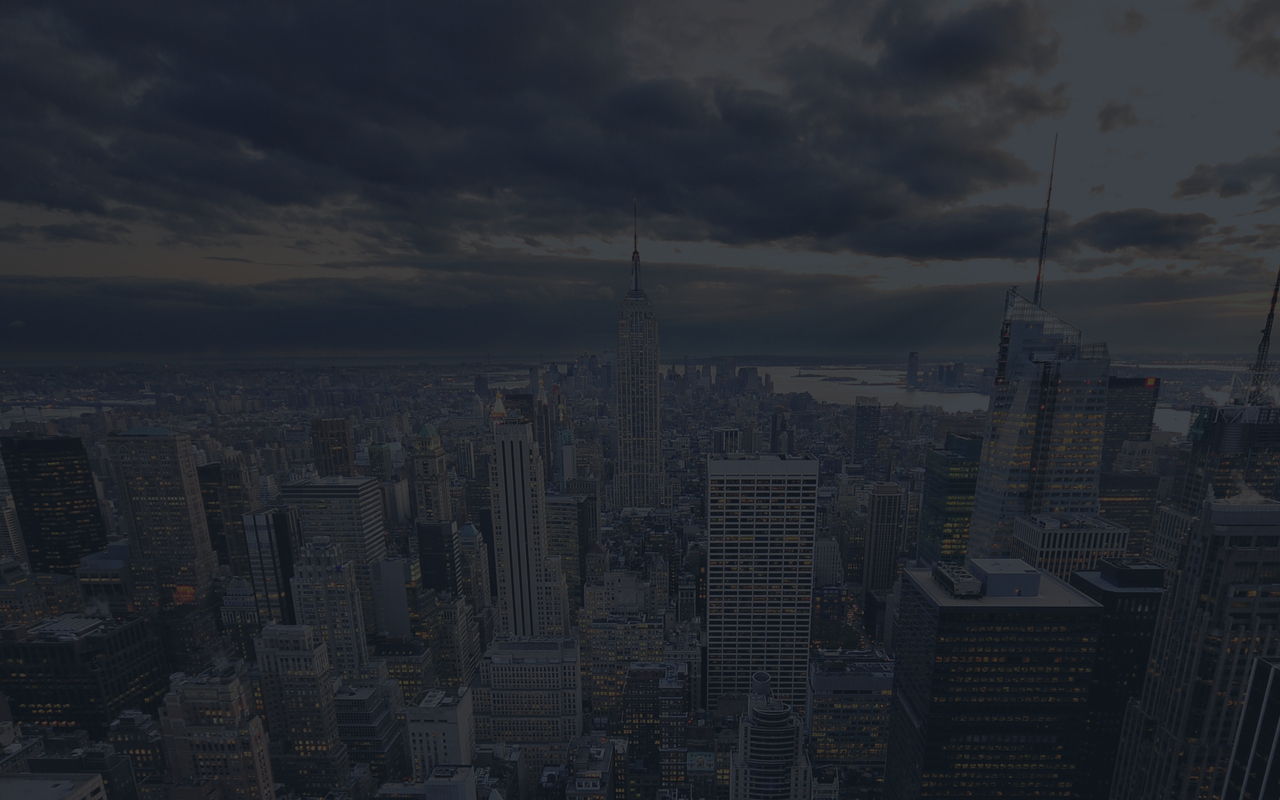
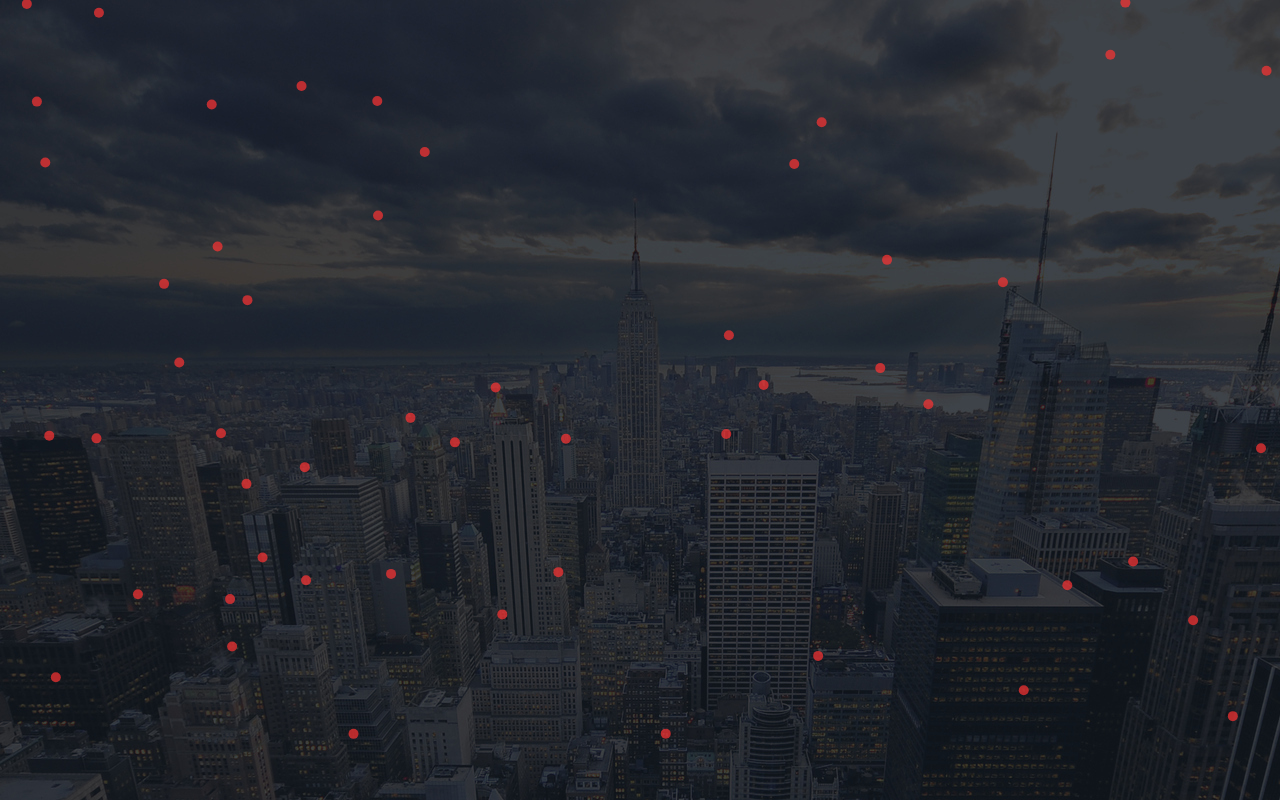
Before and after one commit to mschristensen/BoidsCanvas, a plain HTML site: page demo.html in a window 1280 px wide. Drawn offline with Linux system fonts and the light colour scheme.

Commit message:
boids drawn and moving around, flocking behaviour not working yet

```diff
--- a/boids-canvas.js
+++ b/boids-canvas.js
@@ -1,3 +1,111 @@
+var Boid = function(parent, position, velocity, colour) {
+  this.position = position;
+  this.velocity = velocity;
+
+  // Check if valid colour
+  if (!(/(^#[0-9A-F]{6}$)|(^#[0-9A-F]{3}$)/i).test(colour)) {
+    console.error('Please specify a valid boid hexadecimal color');
+    return false;
+  }
+  this.colour = colour;
+  this.parent = parent;
+}
+
+Boid.prototype.draw = function () {
+  // Draw boid
+  this.parent.ctx.beginPath();
+  this.parent.ctx.fillStyle = this.colour;
+  this.parent.ctx.globalAlpha = 0.7;
+  this.parent.ctx.arc(this.position.x, this.position.y, 5, 0, 2 * Math.PI);
+  this.parent.ctx.fill();
+};
+
+Boid.prototype.update = function () {
+  var v1 = this.cohesion();
+  var v2 = this.separation();
+  var v3 = this.alignment();
+  var v4 = this.contain();
+
+  this.velocity.x += (v1.x + v2.x + v3.x + v4.x);
+  this.velocity.y += (v1.y + v2.y + v3.y + v4.y);
+
+  // Limit the velocity
+  var v_mag = Math.sqrt((this.velocity.x * this.velocity.x) + (this.velocity.y * this.velocity.y));
+  if(v_mag > this.parent.maxVelocity) {
+    this.velocity.x = (this.velocity.x / v_mag) * this.parent.maxVelocity;
+    this.velocity.y = (this.velocity.y / v_mag) * this.parent.maxVelocity;
+  }
+
+  this.position.x = this.position.x + this.velocity.x;
+  this.position.y = this.position.y + this.velocity.y;
+}
+
+// BOIDS RULES
+Boid.prototype.cohesion = function () {
+  var center = { 'x': 0, 'y': 0};
+  for(var i = 0; i < this.parent.boids.length; i++) {
+    var diff_x = this.parent.boids[i].position.x - this.position.x;
+    var diff_y = this.parent.boids[i].position.y - this.position.y;
+    var diff = Math.sqrt((diff_x * diff_x) + (diff_y * diff_y));
+    if(this != this.parent.boids[i] && diff < this.parent.visibleRadius) {
+      center.x += this.parent.boids[i].position.x;
+      center.y += this.parent.boids[i].position.y;
+    }
+  }
+  center.x /= ((this.parent.boids.length - 1) * 100);
+  center.y /= ((this.parent.boids.length - 1) * 100);
+  return center;
+}
+
+Boid.prototype.separation = function () {
+  var c = { 'x': 0, 'y': 0};
+  for(var i = 0; i < this.parent.boids.length; i++) {
+    var diff_x = this.parent.boids[i].position.x - this.position.x;
+    var diff_y = this.parent.boids[i].position.y - this.position.y;
+    var diff = Math.sqrt((diff_x * diff_x) + (diff_y * diff_y));
+    if(this != this.parent.boids[i] && diff < this.parent.visibleRadius) {
+      //if(diff < 50) {
+        c.x -= diff_x;
+        c.y -= diff_y;
+      //}
+    }
+  }
+  return c;
+}
+
+Boid.prototype.alignment = function () {
+  var v = { 'x': 0, 'y': 0};
+  for(var i = 0; i < this.parent.boids.length; i++) {
+    var diff_x = this.parent.boids[i].position.x - this.position.x;
+    var diff_y = this.parent.boids[i].position.y - this.position.y;
+    var diff = Math.sqrt((diff_x * diff_x) + (diff_y * diff_y));
+    if(this != this.parent.boids[i] && diff < this.parent.visibleRadius) {
+      v.x += this.velocity.x;
+      v.y += this.velocity.y;
+    }
+  }
+  v.x /= ((this.parent.boids.length - 1) * 8);
+  v.y /= ((this.parent.boids.length - 1) * 8);
+  return v;
+}
+
+Boid.prototype.contain = function () {
+  var v = {'x': 0, 'y': 0};
+  var offset_speed = 100;
+  if(this.position.x < 0) {
+    v.x = offset_speed;
+  } else if(this.position.x > this.parent.canvas.width) {
+    v.x = -offset_speed;
+
+  }
+  if(this.position.y < 0) {
+    v.y = offset_speed;
+  } else if(this.position.y > this.parent.canvas.height) {
+    v.y = -offset_speed;
+  }
+  return v;
+}
+
 var BoidsCanvas = function(canvas, options) {
   this.canvasDiv = canvas;
   this.canvasDiv.size = {
@@ -5,16 +113,15 @@ var BoidsCanvas = function(canvas, options) {
     'height': this.canvasDiv.offsetHeight
   };
 
-  //TODO: set options
-  //      --background colour
-  //      --number of boids
-  //      --other boids options
-
   // Set options
   options = options !== undefined ? options : {};
   this.options = {
-    background: (options.background !== undefined) ? options.background : '#1a252f'
+    background: (options.background !== undefined) ? options.background : '#1a252f',
+    density: this.setDensity(options.density)
   };
+
+  this.maxVelocity = 3;
+  this.visibleRadius = 50;
 
   this.init();
 }
@@ -66,18 +173,50 @@ BoidsCanvas.prototype.init = function() {
 
   //TODO: add resize listener to canvas
 
-  //TODO: initialise boids
+  // Initialise boids
+  this.boids = [];
+  for(var i = 0; i < this.canvas.width * this.canvas.height / this.options.density; i++) {
+    var position = {};
+    position.x = Math.floor(Math.random()*(this.canvas.width+1));
+    position.y = Math.floor(Math.random()*(this.canvas.height+1));
+    var velocity = {};
+    var max_velocity = 5;
+    var min_velocity = -5;
+    velocity.x = Math.floor(Math.random()*(max_velocity-min_velocity+1)+min_velocity);
+    velocity.y = Math.floor(Math.random()*(max_velocity-min_velocity+1)+min_velocity);
+    this.boids.push(new Boid(this, position, velocity, "#ff3333"));
+  }
 
-  //TODO: call initial requestAnimationFrame on update
+  //TODO: add mouse event listeners
 
+  // Update canvas
+  requestAnimationFrame(this.update.bind(this));
 }
 
 BoidsCanvas.prototype.update = function() {
-  //TODO: recalc boids
+  // Clear canvas
+  this.ctx.clearRect(0, 0, this.canvas.width, this.canvas.height);
+  this.ctx.globalAlpha = 1;
 
-  //TODO: draw boids
+  // Update and draw boids
+  for (var i = 0; i < this.boids.length; i++) {
+    this.boids[i].update();
+    this.boids[i].draw();
+  }
 
-  //TODO: recall requestAnimationFrame on update
+  // Request next frame
+  requestAnimationFrame(this.update.bind(this));
+}
+
+// Helper method to set density multiplier
+BoidsCanvas.prototype.setDensity = function (density) {
+  if (density === 'high') {
+    return 5000;
+  }
+  else if (density === 'low') {
+    return 20000;
+  }
+  return 10000;
 }
 
 // Helper method to set multiple styles
--- a/demo.html
+++ b/demo.html
@@ -17,6 +17,7 @@
       var canvasDiv = document.getElementById('boids-canvas');
       var options = {
         background: 'img/demo-bg.jpg',
+        density: 'low'
       };
       var boidsCanvas = new BoidsCanvas(canvasDiv, options);
     </script>
```
